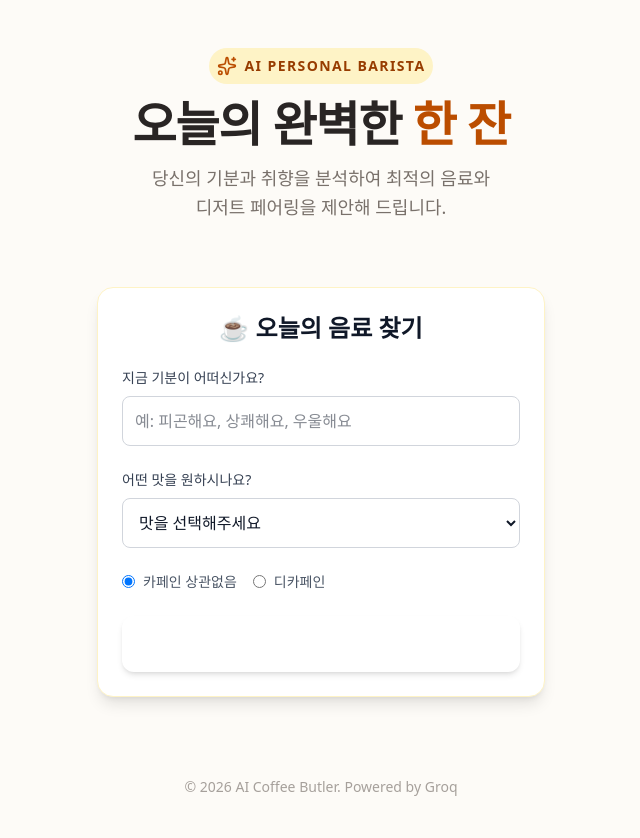
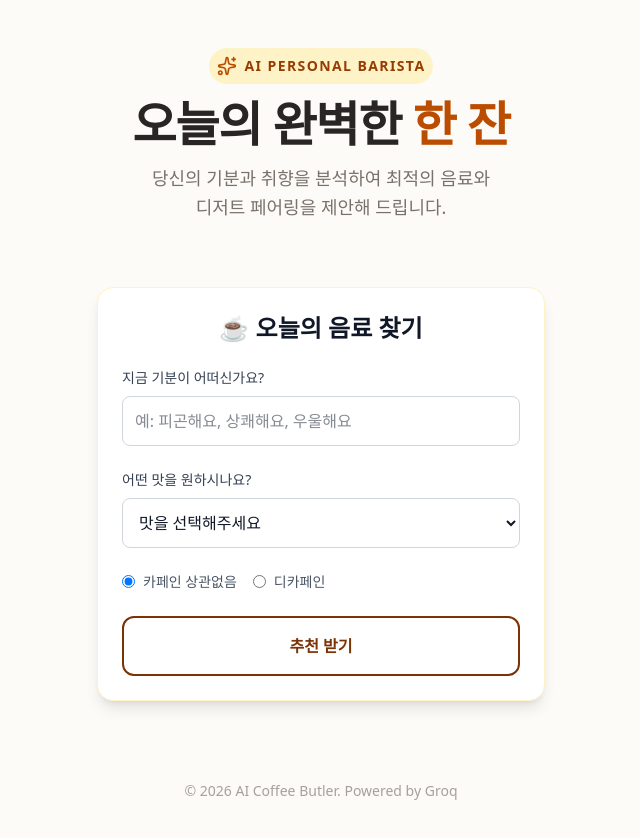
Before and after one commit to Js00223/ai-coffee-recommend, a React (Vite) app: page / in a window 1280 px wide. Shown: the top 838 px of the page, without its empty margins (319-959 px from the left). Built offline with nearby package versions, Linux system fonts and the light colour scheme.

Commit message:
Update button styles in RecommendationForm component

```diff
--- a/src/components/RecommendationForm.tsx
+++ b/src/components/RecommendationForm.tsx
@@ -82,9 +82,11 @@ const RecommendationForm: React.FC<FormProps> = ({ onSubmit, isLoading }) => {
       <button
         type="submit"
         disabled={isLoading}
-        className={`w-full py-4 rounded-xl font-bold text-white transition-all ${
-          isLoading ? "bg-gray-400" : "bg-coffee hover:bg-coffee-dark shadow-md"
-        }`}
+       className={`w-full py-4 rounded-xl font-bold border-2 transition-all ${
+  isLoading
+    ? "border-gray-200 text-gray-400"
+    : "border-amber-900 text-amber-900 hover:bg-amber-50"
+}`}
       >
         {isLoading ? "AI가 메뉴를 고르는 중..." : "추천 받기"}
       </button>
```
